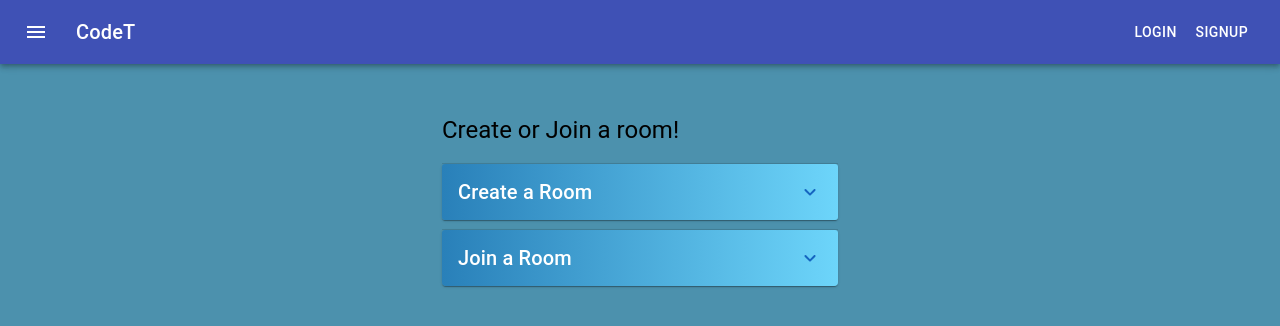
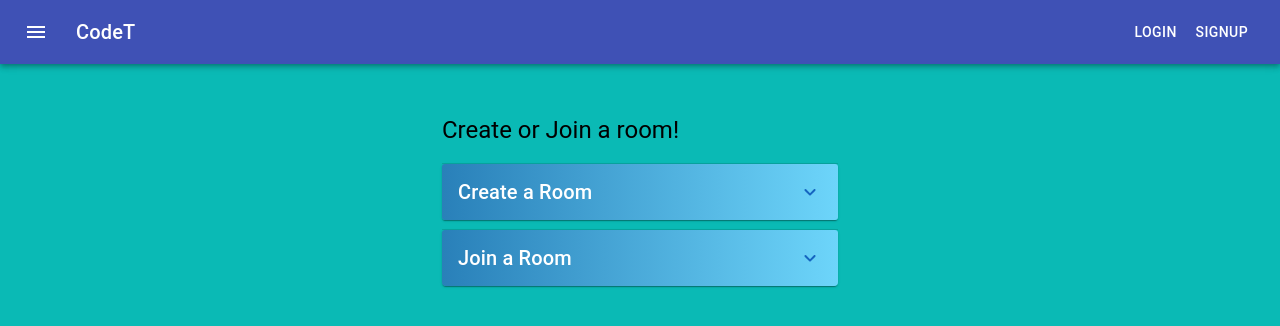
Before and after one commit to Tony-beeper/project-betterbestbestest, a React (Create React App) app in the folder frontend/: page /room/add in a window 1280 px wide. Shown: the top 326 px of the page. Built offline with nearby package versions, Linux system fonts and the light colour scheme; the HTML template or start-up script is replaced by a standard one; what reconnecting-websocket, rich-text, sharedb would draw is missing.

Commit message:
changed the background color

```diff
--- a/frontend/src/index.css
+++ b/frontend/src/index.css
@@ -22,6 +22,6 @@ body,
   height: 100%;
   margin: 0;
   padding: 0;
-  background-color: #4c91ad;
+  background-color: #0abab5;
   font-family: "Roboto", Arial, Helvetica, sans-serif;
 }
--- a/frontend/src/pages/srcIndex.css
+++ b/frontend/src/pages/srcIndex.css
@@ -22,6 +22,6 @@ body,
   height: 100%;
   margin: 0;
   padding: 0;
-  background-color: #4c91ad;
+  background-color: #0abab5;
   font-family: "Roboto", Arial, Helvetica, sans-serif;
 }
```
